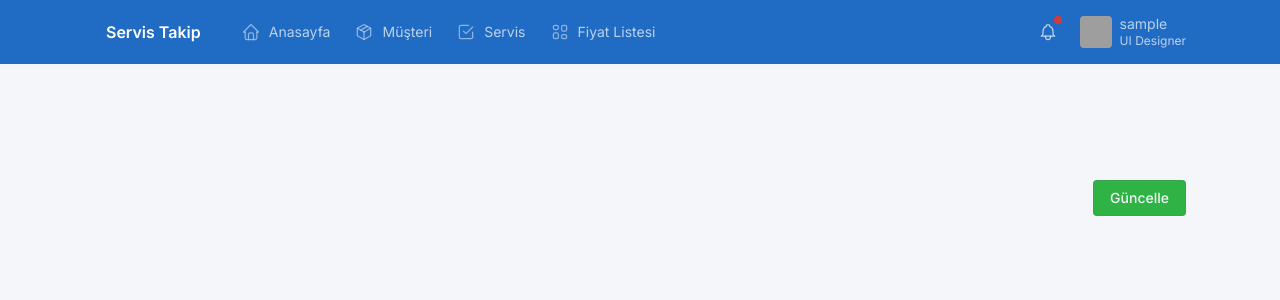
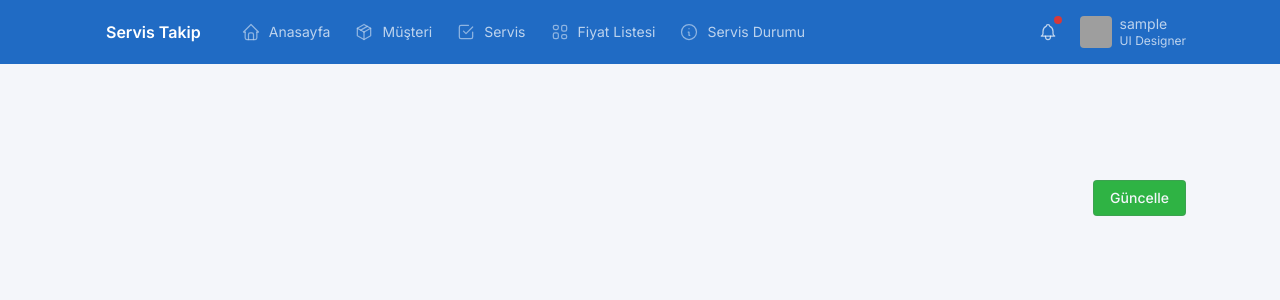
Before and after one commit to aliemresafak/serman, a Django app: page /customer/1 in a window 1280 px wide. Shown: the top 300 px of the page. Run offline with Django 3.2, Linux system fonts and the light colour scheme; the visitor is signed in with stand-in values (Sample User, id 1); grey boxes are pictures that could not be loaded.

Commit message:
authentication control to navbar

```diff
--- a/core/templates/base/_navbar.html
+++ b/core/templates/base/_navbar.html
@@ -5,11 +5,12 @@
         <span class="navbar-toggler-icon"></span>
       </button>
       <h1 class="navbar-brand navbar-brand-autodark d-none-navbar-horizontal pe-0 pe-md-3">
-        <a class="nav-link" href="{% url 'home' %}">
+        <a class="nav-link" href="/">
           <h3 class="h3 m-0">Servis Takip</h3>
         </a>
       </h1>
       <div class="navbar-nav flex-row order-md-last">
+        {% if user.is_authenticated %}
         <div class="nav-item dropdown d-none d-md-flex me-3">
           <a href="#" class="nav-link px-0" data-bs-toggle="dropdown" tabindex="-1" aria-label="Show notifications">
             <svg xmlns="http://www.w3.org/2000/svg" class="icon" width="24" height="24" viewBox="0 0 24 24"
@@ -36,9 +37,7 @@
           <a href="#" class="nav-link d-flex lh-1 text-reset p-0" data-bs-toggle="dropdown" aria-label="Open user menu">
             <span class="avatar avatar-sm" style="background-image: url(./static/avatars/000m.jpg)"></span>
             <div class="d-none d-xl-block ps-2">
-              {% if user.is_authenticated %}
-                <div>{{ user.username }}</div>
-              {% endif %}
+              <div>{{ user.username }}</div>
               <div class="mt-1 small text-muted">UI Designer</div>
             </div>
           </a>
@@ -51,12 +50,18 @@
             <a href="{% url 'logout' %}" class="dropdown-item">Logout</a>
           </div>
         </div>
+        {% else %}
+        <div class="nav-item">
+          <a href="{% url 'login' %}" class="nav-link">Login</a>
+        </div>
+        {% endif %}
       </div>
+      {% if user.is_authenticated %}
       <div class="collapse navbar-collapse" id="navbar-menu">
         <div class="d-flex flex-column flex-md-row flex-fill align-items-stretch align-items-md-center">
           <ul class="navbar-nav">
             <li class="nav-item">
-              <a class="nav-link" href="{% url 'home' %}">
+              <a class="nav-link" href="{% url 'dashboard' %}">
                 <span class="nav-link-icon d-md-none d-lg-inline-block">
                   <svg xmlns="http://www.w3.org/2000/svg" class="icon" width="24" height="24" viewBox="0 0 24 24"
                     stroke-width="2" stroke="currentColor" fill="none" stroke-linecap="round" stroke-linejoin="round">
@@ -121,9 +126,27 @@
                 </span>
               </a>
             </li>
+            <li class="nav-item">
+              <a class="nav-link" href="{% url 'service_status' %}">
+                <span class="nav-link-icon d-md-none d-lg-inline-block">
+                  <svg xmlns="http://www.w3.org/2000/svg" class="icon" width="24" height="24" viewBox="0 0 24 24"
+                    stroke-width="2" stroke="currentColor" fill="none" stroke-linecap="round" stroke-linejoin="round">
+                    <path stroke="none" d="M0 0h24v24H0z" fill="none" />
+                    <circle cx="12" cy="12" r="9" />
+                    <line x1="12" y1="8" x2="12.01" y2="8" />
+                    <polyline points="11 12 12 12 12 16 13 16" />
+                  </svg>
+                </span>
+                <span class="nav-link-title">
+                  Servis Durumu
+                </span>
+              </a>
+            </li>
           </ul>
         </div>
       </div>
+      {% endif %}
+
     </div>
   </header>
 </div>
```
